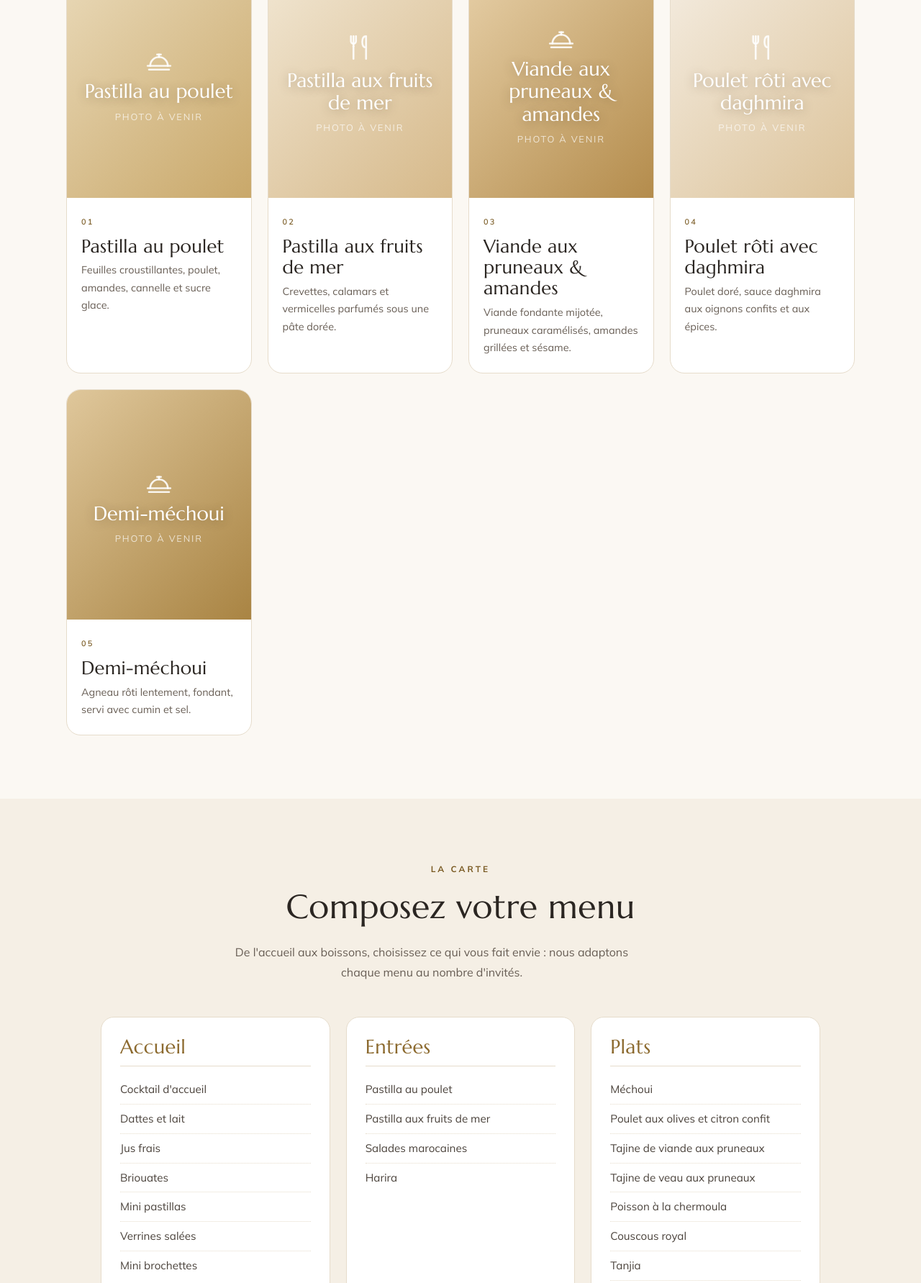
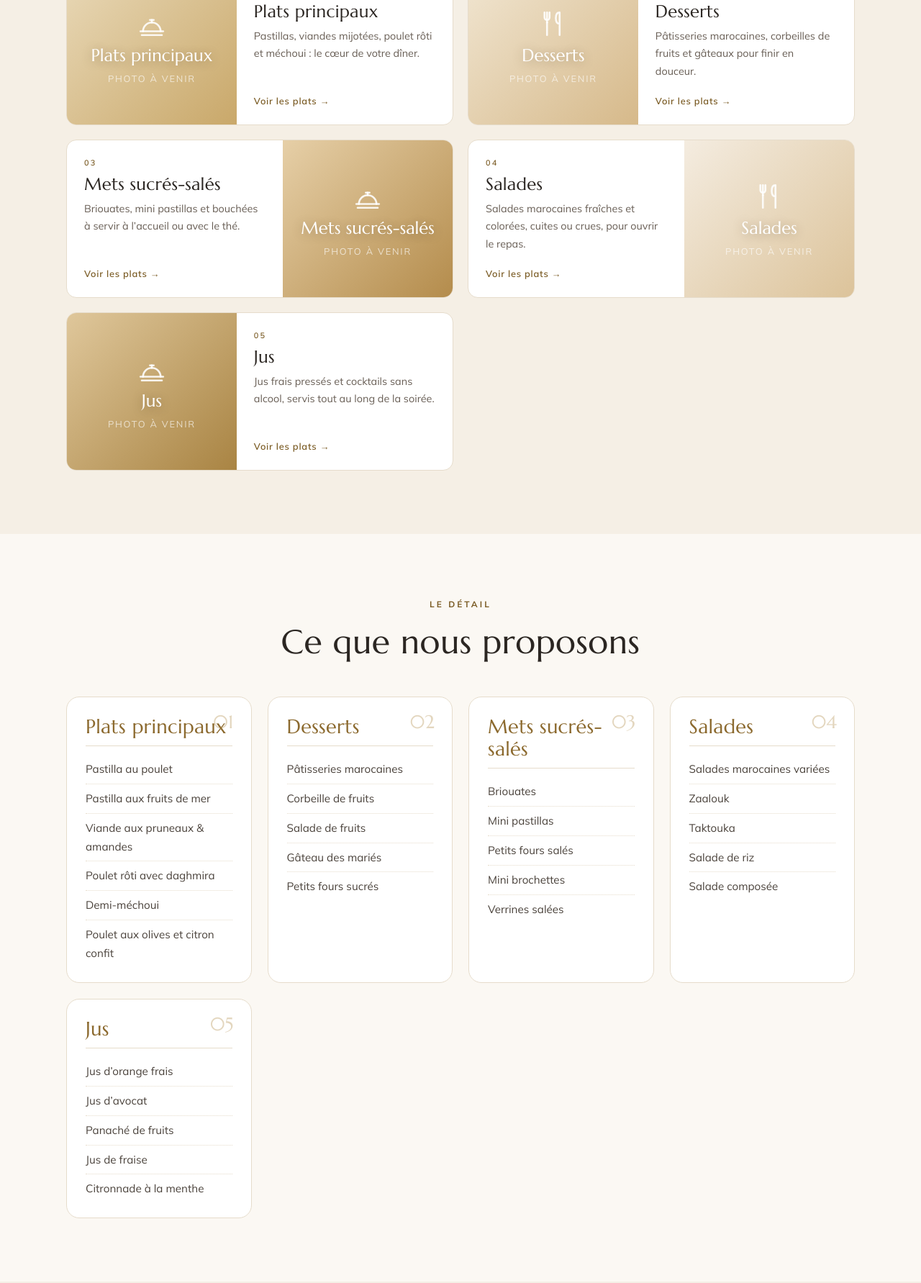
Before and after one commit to nouralhadiifrak/torrais, a plain HTML site: page menus.html in a window 1280 px wide. Shown: the part 865-2648 px from the top of the page at 72% size. Drawn offline with Linux system fonts and the light colour scheme.

Commit message:
Page Nos menus : 5 familles en zigzag (Plats principaux, Desserts, Mets sucrés-salés, Salades, Jus) avec le détail de chacune
Co-Authored-By: Claude Opus 5.5 <noreply@anthropic.com>
Claude-Session: https://claude.ai/code/session_01J5HYGQBZ8Bm9k74o3TkRHM

```diff
--- a/assets/css/site.css
+++ b/assets/css/site.css
@@ -1149,3 +1149,11 @@ body[data-page="home"] main .lux-choice .eyebrow { border-color: rgba(216, 191,
 @keyframes phShine { 0% { background-position: 100% 0; } 100% { background-position: -100% 0; } }
 @media (prefers-reduced-motion: reduce) { .review__lines i { animation: none; } }
 @media (max-width: 860px) { .reviews { grid-template-columns: 1fr; } .review--ph:nth-child(n+2) { display: none; } }
+
+/* page Nos menus : 5 familles */
+#menuCats .occasion__img .cf-ph strong { font-size: 1.5rem; }
+@media (max-width: 560px) { #menuCats .occasion__img .cf-ph strong { font-size: 1.05rem; } #menuCats .occasion__img .cf-ph em { display: none; } #menuCats .cf-ph svg { width: 30px; height: 30px; } }
+.carte__group { position: relative; scroll-margin-top: 110px; transition: box-shadow .3s, border-color .3s; }
+.carte__group:target { border-color: var(--gold); box-shadow: 0 0 0 3px rgba(201, 164, 92, .25); }
+.carte__num { position: absolute; top: 22px; right: 24px; font: 400 1.6rem/1 var(--lux); color: rgba(176, 138, 69, .35); }
+#detail .carte { max-width: 1100px; }
--- a/assets/js/data.js
+++ b/assets/js/data.js
@@ -135,6 +135,25 @@
         short: 'Anniversaires, henné, réceptions de famille : une fête à votre image.',
         text: 'Anniversaire, soirée du henné, retour de pèlerinage ou réception de famille : nous préparons un menu et un service sur mesure, chez vous ou dans la salle de votre choix.',
         includes: ['Menu sur mesure', 'Buffet ou service à table', 'Tyafer et décoration selon vos envies', 'Gâteau et douceurs marocaines'] }
+    ];
+  }
+  function defaultMenuCats() {
+    return [
+      { id: 'plats', title: 'Plats principaux', image: '',
+        short: 'Pastillas, viandes mijotées, poulet rôti et méchoui : le cœur de votre dîner.',
+        items: ['Pastilla au poulet', 'Pastilla aux fruits de mer', 'Viande aux pruneaux & amandes', 'Poulet rôti avec daghmira', 'Demi-méchoui', 'Poulet aux olives et citron confit'] },
+      { id: 'desserts', title: 'Desserts', image: '',
+        short: 'Pâtisseries marocaines, corbeilles de fruits et gâteaux pour finir en douceur.',
+        items: ['Pâtisseries marocaines', 'Corbeille de fruits', 'Salade de fruits', 'Gâteau des mariés', 'Petits fours sucrés'] },
+      { id: 'sucres-sales', title: 'Mets sucrés-salés', image: '',
+        short: 'Briouates, mini pastillas et bouchées à servir à l’accueil ou avec le thé.',
+        items: ['Briouates', 'Mini pastillas', 'Petits fours salés', 'Mini brochettes', 'Verrines salées'] },
+      { id: 'salades', title: 'Salades', image: '',
+        short: 'Salades marocaines fraîches et colorées, cuites ou crues, pour ouvrir le repas.',
+        items: ['Salades marocaines variées', 'Zaalouk', 'Taktouka', 'Salade de riz', 'Salade composée'] },
+      { id: 'jus', title: 'Jus', image: '',
+        short: 'Jus frais pressés et cocktails sans alcool, servis tout au long de la soirée.',
+        items: ['Jus d’orange frais', 'Jus d’avocat', 'Panaché de fruits', 'Jus de fraise', 'Citronnade à la menthe'] }
     ];
   }
   function defaultMenuDishes() {
@@ -449,6 +468,7 @@
     }
     // menu de la page d'accueil
     if (!d.site.menuV2) { d.site.dishes = defaultMenuDishes(); d.site.menuV2 = true; }
+    if (!d.site.menuCats) d.site.menuCats = defaultMenuCats();
     if (!d.occasionsV2) {
       var keep = {};
       d.occasions.forEach(function (o) { if (o.image) keep[o.id === 'famille' ? 'anniversaire' : o.id] = o.image; });
--- a/assets/js/site.js
+++ b/assets/js/site.js
@@ -184,12 +184,22 @@
           '</div><div class="sig__body"><span class="sig__num">' + String(i + 1).padStart(2, '0') + '</span><h3>' + esc(d.name) + '</h3><p>' + esc(d.text || '') + '</p></div></article>';
       }).join('');
     }
+    var cats = data.site.menuCats || [];
+    var famBox = $('#menuCats');
+    if (famBox) {
+      famBox.innerHTML = cats.map(function (c, i) {
+        return '<a class="occasion" href="#cat-' + esc(c.id) + '"><div class="occasion__img">' +
+          (c.image ? '<img src="' + esc(c.image) + '" alt="' + esc(c.title) + '" loading="lazy">' :
+            '<span class="ph cf-ph tone-' + (i % 8 + 1) + '">' + T.icons[DISH_ICONS[i % 2]] + '<strong>' + esc(c.title) + '</strong><em>Photo à venir</em></span>') + '</div>' +
+          '<div class="occasion__body"><span class="occasion__tag">' + String(i + 1).padStart(2, '0') + '</span><h3>' + esc(c.title) + '</h3><p>' + esc(c.short) + '</p>' +
+          '<span class="occasion__more">Voir les plats →</span></div></a>';
+      }).join('');
+    }
     var carte = $('#carteList');
     if (carte) {
-      carte.innerHTML = T.DISH_CATEGORIES.map(function (cat) {
-        var list = (data.dishes || []).filter(function (d) { return d.category === cat; });
-        if (!list.length) return '';
-        return '<div class="carte__group"><h3 class="carte__title">' + esc(cat) + '</h3><ul>' + list.map(function (d) { return '<li>' + esc(d.name) + '</li>'; }).join('') + '</ul></div>';
+      carte.innerHTML = cats.map(function (c, i) {
+        return '<div class="carte__group" id="cat-' + esc(c.id) + '"><span class="carte__num">' + String(i + 1).padStart(2, '0') + '</span><h3 class="carte__title">' + esc(c.title) + '</h3><ul>' +
+          (c.items || []).map(function (n) { return '<li>' + esc(n) + '</li>'; }).join('') + '</ul></div>';
       }).join('');
     }
     // arrivée depuis le carrousel : met le plat en valeur
--- a/menus.html
+++ b/menus.html
@@ -28,25 +28,37 @@
       </div>
     </section>
 
-    <section class="section">
+    <!-- LES 5 FAMILLES DU MENU -->
+    <section class="section section--cream" id="familles">
+      <div class="container">
+        <div class="section-head">
+          <p class="eyebrow">Notre carte</p>
+          <h2 class="section-title">Cinq familles de saveurs</h2>
+          <p class="section-sub">Composez votre menu en piochant dans chaque famille : nous l'adaptons au nombre de vos invités.</p>
+        </div>
+        <div class="occasions occasions--zigzag" id="menuCats"></div>
+      </div>
+    </section>
+
+    <!-- LE DÉTAIL DE CHAQUE FAMILLE -->
+    <section class="section" id="detail">
+      <div class="container">
+        <div class="section-head">
+          <p class="eyebrow">Le détail</p>
+          <h2 class="section-title">Ce que nous proposons</h2>
+        </div>
+        <div class="carte" id="carteList"></div>
+      </div>
+    </section>
+
+    <!-- PLATS SIGNATURE -->
+    <section class="section section--cream">
       <div class="container">
         <div class="section-head">
           <p class="eyebrow">Nos plats signature</p>
           <h2 class="section-title">Ce que nos invités préfèrent</h2>
-          <p class="section-sub">Les plats que nous servons le plus souvent lors des mariages et des grandes réceptions.</p>
         </div>
         <div class="sig-grid" id="signatureGrid"></div>
-      </div>
-    </section>
-
-    <section class="section section--cream">
-      <div class="container">
-        <div class="section-head">
-          <p class="eyebrow">La carte</p>
-          <h2 class="section-title">Composez votre menu</h2>
-          <p class="section-sub">De l'accueil aux boissons, choisissez ce qui vous fait envie : nous adaptons chaque menu au nombre d'invités.</p>
-        </div>
-        <div class="carte" id="carteList"></div>
         <p class="carte-cta"><a href="composer.html" class="btn btn--gold">Composer votre événement</a> <a href="index.html#devis" class="btn btn--outline">Demander un devis</a></p>
       </div>
     </section>
```
